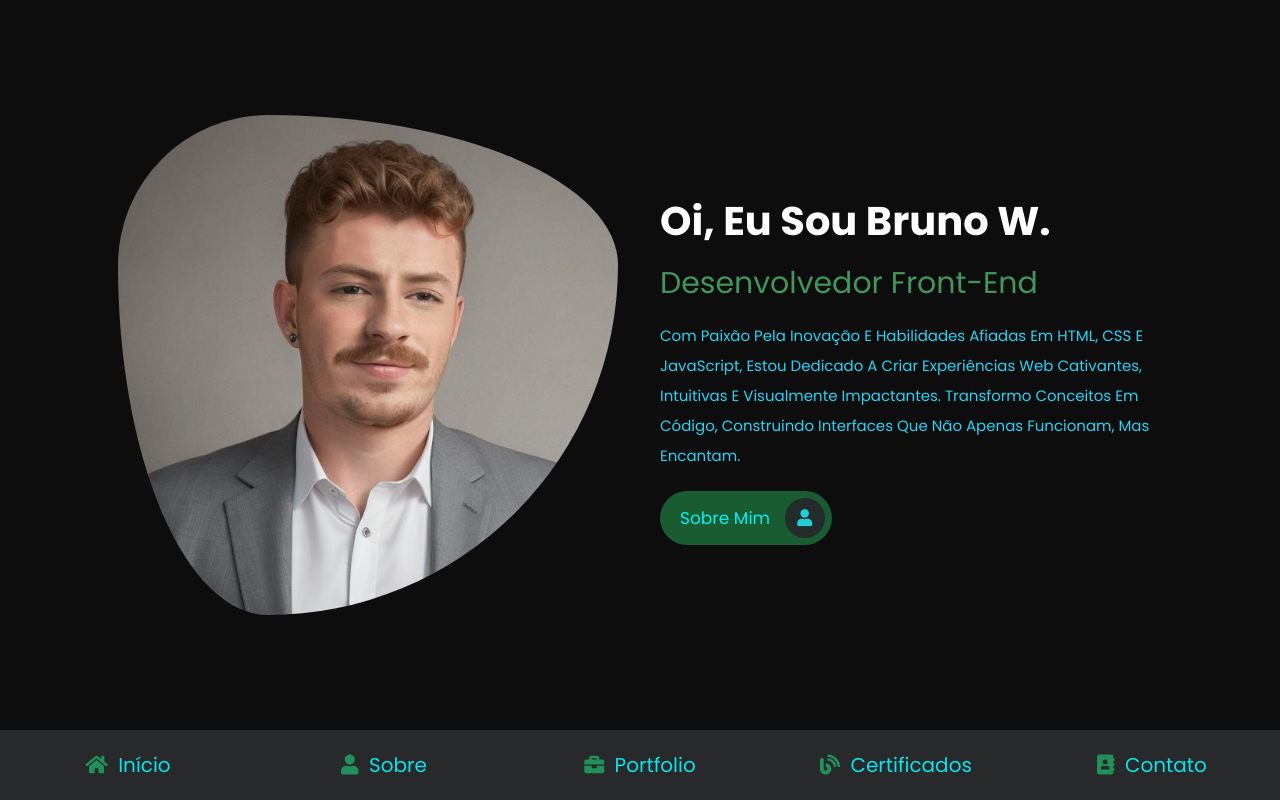
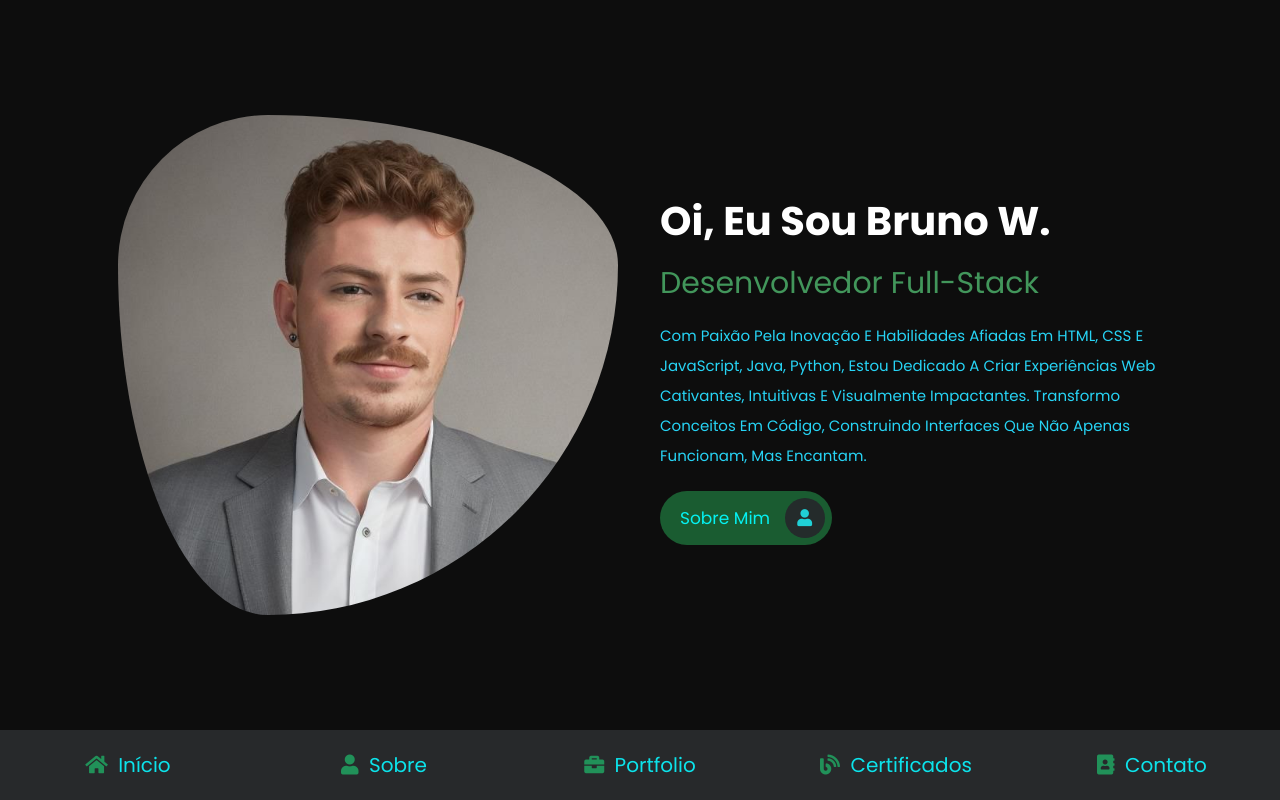
Before and after one commit to dev-brunoliveira/Front-end-dev-portfolio-main, a plain HTML site: page index.html in a window 1280 px wide. Drawn offline with Linux system fonts and the light colour scheme.

Commit message:
Add files via upload

```diff
--- a/index.html
+++ b/index.html
@@ -37,8 +37,8 @@
 
     <div class="content">
         <h3>Oi, eu sou Bruno W.</h3>
-        <span>Desenvolvedor front-end </span>
-        <p>Com paixão pela inovação e habilidades afiadas em HTML, CSS e JavaScript, estou dedicado a criar experiências web cativantes, intuitivas e visualmente impactantes. Transformo conceitos em código, construindo interfaces que não apenas funcionam, mas encantam.</p>
+        <span>Desenvolvedor Full-Stack </span>
+        <p>Com paixão pela inovação e habilidades afiadas em HTML, CSS e JavaScript, Java, Python, estou dedicado a criar experiências web cativantes, intuitivas e visualmente impactantes. Transformo conceitos em código, construindo interfaces que não apenas funcionam, mas encantam.</p>
         <a href="about.html" class="btn"> Sobre mim <i class="fas fa-user"></i> </a>
     </div>
 
```
Also changed, not shown: about.html (+3 -3 lines).
